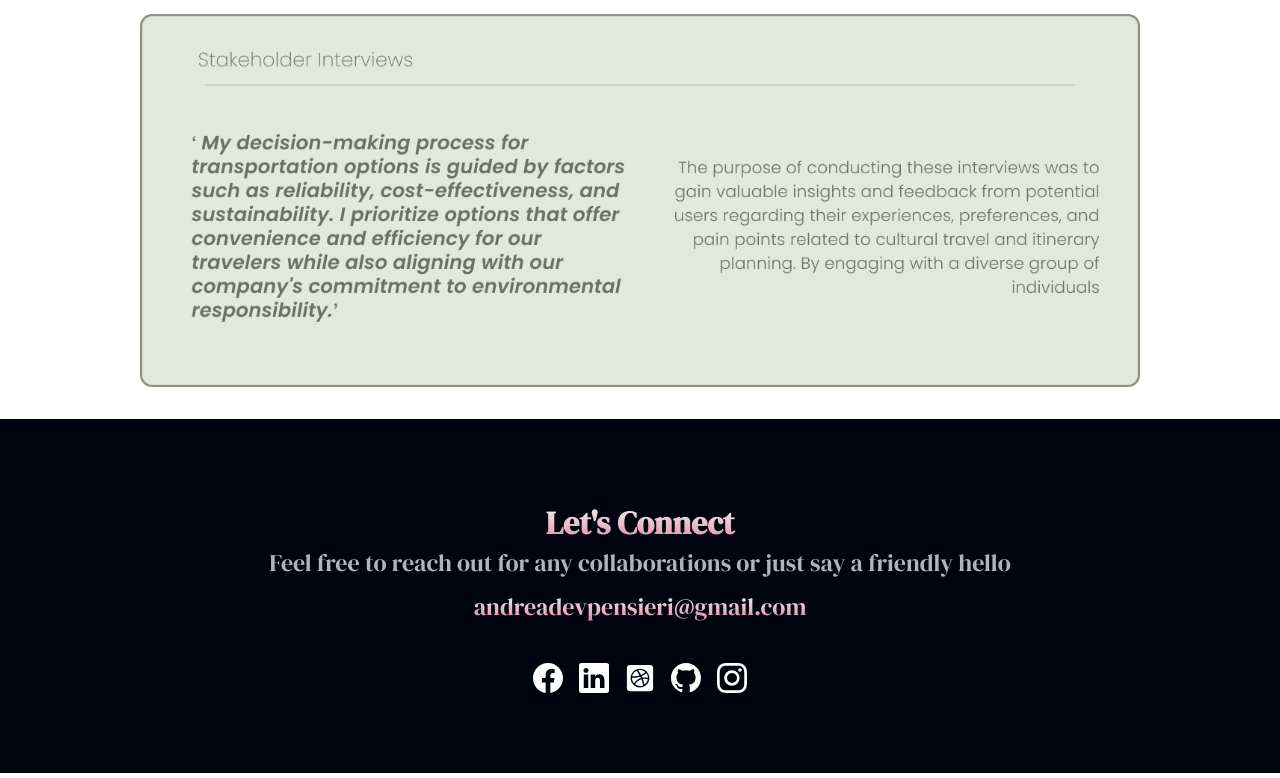
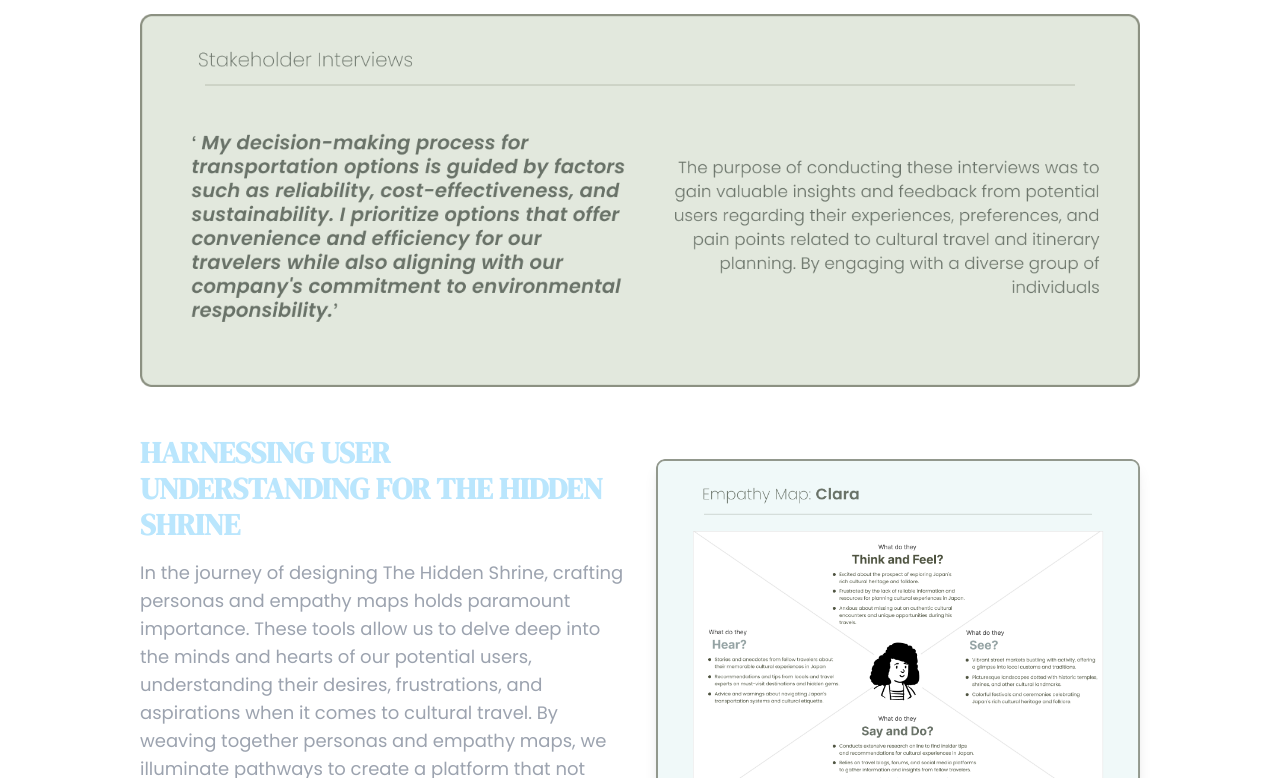
Before and after one commit to andreasiano/UI-UX-Portfolio, a React (Create React App) app: page /hiddenshrine in a window 1280 px wide. Shown: the part 4730-5508 px from the top of the page. Built offline with nearby package versions, Linux system fonts and the light colour scheme.

Commit message:
Adding new section

```diff
--- a/src/components/Hero.jsx
+++ b/src/components/Hero.jsx
@@ -53,15 +53,12 @@ const Hero = () => {
       <div
         className={`flex-2 flex ${styles.flexCenter} md:my-0 xxs:mb-6  relative`}
       >
-        {/* Image Container with Frame Outside */}
         <div className="relative overflow-hidden rounded-xl w-full lg:w-auto">
-          {/* Image */}
           <img
             src={portrait}
             alt="portrait"
             className="w-full h-full rounded-xl object-cover"
           />
-          {/* Pseudo-elements for Frame Outside using Tailwind CSS */}
           <div className="absolute top-0 left-0 right-0 bottom-0 border-4 border-sky-200 z-20 rounded-xl pointer-events-none"></div>
         </div>
       </div>
--- a/src/components/HiddenShrineComponent.jsx
+++ b/src/components/HiddenShrineComponent.jsx
@@ -5,7 +5,8 @@ import shrineImage2 from "../assets/HiddenShrineImg2.png";
 import shrineImage3 from "../assets/HiddenShrineImg3.png";
 import shrineImage4 from "../assets/HiddenShrineImg4.png";
 import shrineImage5 from "../assets/HiddenShrineImg5.png";
-import shrineImage6 from "../assets/HiddenShrineImg6.png";
+import shrineImage6 from "../assets/HiddenShrineImg6.png"; // new image for the right side
+import shrineImage7 from "../assets/HiddenShrineImg7.png"; // new image for the right side
 
 const images = [
   { src: shrineImage1, alt: "The Hidden Shrine project" },
@@ -27,7 +28,7 @@ const HiddenShrineComponent = () => {
       id="home"
       className="flex flex-col items-center mt-4 mb-4 md:px-0"
     >
-      {/* This maps the first three images (shrineImage1, shrineImage2, shrineImage3) */}
+      {/* First three images */}
       {images.map((image, index) => (
         <div
           key={index}
@@ -49,10 +50,12 @@ const HiddenShrineComponent = () => {
         </div>
       ))}
 
-      {/* The main header (outside the box) */}
+      {/* Main header section */}
       <h2 className="text-green-900 lg:text-5xl text-3xl md:text-3xl mt-12 mb-8 leading-tight text-left max-w-3xl">
         CLEARING THE FOG: REVOLUTIONIZING UX IN THE HIDDEN SHRINE
       </h2>
+
+      {/* Box with image overlap */}
       <div className="w-full relative max-w-5xl">
         <div className="bg-green-50 p-8 md:p-12 border-opacity-[50%] rounded-lg border-[3.5px] border-gray-300">
           <p className="text-gray-400 font-poppins lg:mb-[10px] sm:mb-[30px] text-base md:text-lg">
@@ -63,7 +66,6 @@ const HiddenShrineComponent = () => {
             of Japan's cultural heritage. Here's the structure of the basic
             interface:
           </p>
-
           <div className="pt-24 md:pt-32 lg:pt-40"></div>
         </div>
         <div className="absolute top-[75%] md:top-[50%] lg:top-[50%] left-1/2 -translate-x-1/2 sm:w-[100%] w-[100%] md:w-[90%] lg:w-[95%] shadow-xl rounded-lg overflow-hidden">
@@ -74,7 +76,10 @@ const HiddenShrineComponent = () => {
           />
         </div>
       </div>
-      <div className="h-64 md:h-80 lg:h-96 lg: mt-[30px] lg:mb-[50px]"></div>
+
+      <div className="h-64 md:h-80 lg:h-96 mt-[30px] lg:mb-[50px]"></div>
+
+      {/* Empathize section */}
       <div className="text-center">
         <p className="font-poppins decoration-gray-300 text-gray-500 decoration-opacity-50 underline">
           First Part
@@ -84,15 +89,11 @@ const HiddenShrineComponent = () => {
           EMPATHIZE
         </h2>
 
-        {/* Two-column section */}
         <div className="flex flex-col md:flex-row items-start md:items-center gap-8 max-w-5xl text-left">
-          {/* Left column: heading */}
           <h3 className="text-xl md:text-3xl leading-tight uppercase font-bold text-green-900 md:w-1/3">
             Capturing the Essence: Exploring User Experience with the Hidden
             Shrine
           </h3>
-
-          {/* Right column: paragraph */}
           <p className="text-gray-400 font-poppins text-base md:text-lg md:w-2/3">
             Embarking on our journey to understand the heartbeat of The Hidden
             Shrine enthusiasts, we immersed ourselves in interviews, surveys,
@@ -103,6 +104,7 @@ const HiddenShrineComponent = () => {
             a realm of enhanced experiences.
           </p>
         </div>
+
         <div className="text-center mt-10 lg:mt-20">
           <h2 className="text-sky-200 lg:text-5xl font-thin text-3xl md:text-4xl mb-4">
             CORE RESEARCH
@@ -122,7 +124,9 @@ const HiddenShrineComponent = () => {
             in The Hidden Shrine.
           </p>
         </div>
-        <div className="w-full max-w-5xl mt-4 mb-4 flex flex-col items-center">
+
+        {/* Two images below */}
+        <div className="w-full max-w-5xl mt-4 mb-12 flex flex-col items-center">
           <img
             src={shrineImage5}
             alt="Hidden Shrine Research Visualization"
@@ -134,6 +138,28 @@ const HiddenShrineComponent = () => {
             className="w-full mt-4 object-cover"
           />
         </div>
+
+        {/* ✅ New section: Text on left, image on right */}
+        <div className="w-full max-w-5xl flex flex-col md:flex-row items-center justify-between gap-8 mt-12">
+          {/* Left: Heading & Paragraph */}
+          <div className="md:w-1/2 text-left">
+            <h3 className="text-2xl uppercase text-sky-200 md:text-3xl font-bold mb-4">
+              Harnessing User Understanding for The Hidden Shrine
+            </h3>
+            <p className="text-gray-400 font-poppins text-base md:text-lg">
+              In the journey of designing The Hidden Shrine, crafting personas and empathy maps holds paramount importance. These tools allow us to delve deep into the minds and hearts of our potential users, understanding their desires, frustrations, and aspirations when it comes to cultural travel. By weaving together personas and empathy maps, we illuminate pathways to create a platform that not only meets but exceeds the expectations of our diverse audience, ensuring each user's journey is rich, meaningful, and unforgettable.
+            </p>
+          </div>
+
+          {/* Right: Image */}
+          <div className="md:w-1/2 flex justify-center">
+            <img
+              src={shrineImage7}
+              alt="User journey visualization"
+              className="w-full rounded-lg shadow-lg object-cover"
+            />
+          </div>
+        </div>
       </div>
     </motion.div>
   );
```
Also changed, not shown: src/assets/HiddenShrineImg7.png (added).
